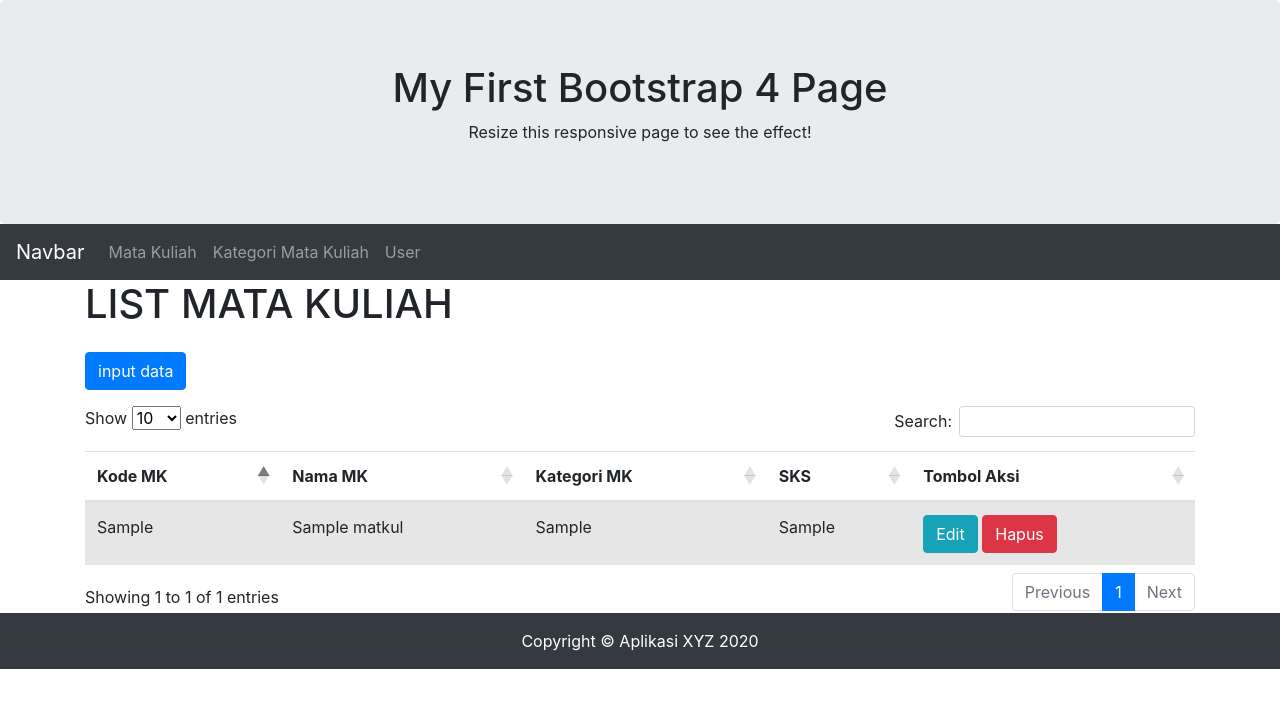
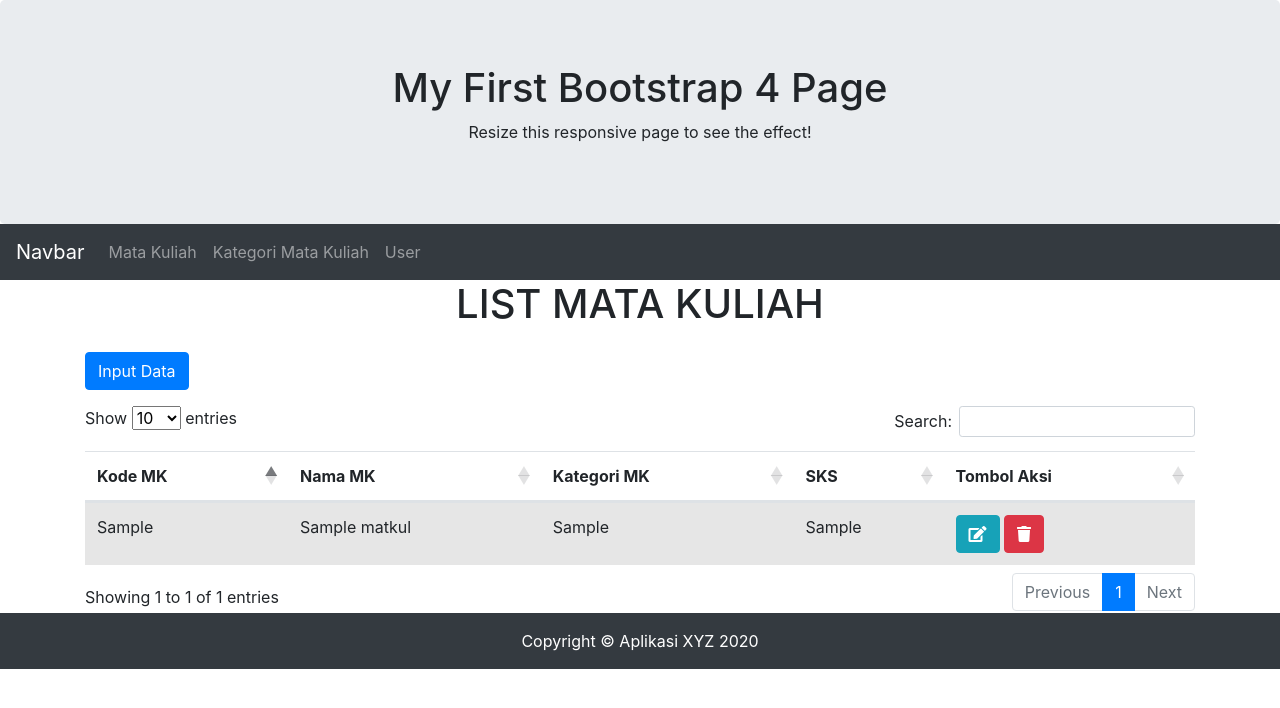
Before and after one commit to Dickyprg/pemrograman-web, a PHP site: page /pertemuan6/listmatakuliah.php in a window 1280 px wide. Shown: the top 708 px of the page. Run offline with PHP 8.4, Linux system fonts and the light colour scheme; tables that the repository leaves empty or names only in its code hold one stand-in row (values such as "Sample post"); some libraries are stand-ins or nearby versions.

Commit message:
Update Pertemuan6

```diff
--- a/pertemuan4/pertemuan6/footer.php
+++ b/pertemuan4/pertemuan6/footer.php
@@ -1,7 +1,7 @@
 <div class="container-fluid bg-dark text-white text-center p-3 n-2">
     <div class="row">
         <div class="col-md-12">
-        Copyright &copy Aplikasi XYZ 2020
+         Copyright &copy Aplikasi XYZ 2020
         </div>
     </div>
 </div>
--- a/pertemuan4/pertemuan6/header.php
+++ b/pertemuan4/pertemuan6/header.php
@@ -31,7 +31,7 @@
   <div class="collapse navbar-collapse" id="collapsibleNavbar">
     <ul class="navbar-nav">
       <li class="nav-item">
-        <a class="nav-link" href="listmatkul.php">Mata Kuliah</a>
+        <a class="nav-link" href="listmatakuliah.php">Mata Kuliah</a>
       </li>
       <li class="nav-item">
         <a class="nav-link" href="listkategori.php">Kategori Mata Kuliah</a>
--- a/pertemuan4/pertemuan6/koneksi.php
+++ b/pertemuan4/pertemuan6/koneksi.php
@@ -3,7 +3,6 @@ $namaserver = "localhost";
 $username = "root";
 $password = "";
 $namaDB = "weblanjut";
-
 //membuat koneksi
 $conn = mysqli_connect($namaserver, $username, $password, $namaDB);
 //cekkoneksi
--- a/pertemuan4/pertemuan6/listkategori.php
+++ b/pertemuan4/pertemuan6/listkategori.php
@@ -8,7 +8,6 @@
     <link rel="stylesheet" href="https://stackpath.bootstrapcdn.com/bootstrap/4.5.2/css/bootstrap.min.css"
     integrity="sha384-JcKb8q3iqJ61gNV9KGb8thSsNjpSL0n8PARn9HuZOnIxN0hoP+VmmDGMN5t9UJ0Z" crossorigin="anonymous">
 </head>
-
 <body>
     <?php
         include_once "header.php";
--- a/pertemuan4/pertemuan6/listmatakuliah.php
+++ b/pertemuan4/pertemuan6/listmatakuliah.php
@@ -1,5 +1,6 @@
 <!DOCTYPE html>
 <html lang="en">
+
 <head>
   <meta charset="UTF-8">
   <meta name="viewport" content="width=device-width, initial-scale=1.0">
@@ -7,7 +8,9 @@
   <!-- CSS only -->
   <link rel="stylesheet" href="https://stackpath.bootstrapcdn.com/bootstrap/4.5.2/css/bootstrap.min.css" integrity="sha384-JcKb8q3iqJ61gNV9KGb8thSsNjpSL0n8PARn9HuZOnIxN0hoP+VmmDGMN5t9UJ0Z" crossorigin="anonymous">
   <link rel="stylesheet" href="https://cdn.datatables.net/1.10.22/css/dataTables.bootstrap4.min.css">
+  <link rel="stylesheet" href="https://use.fontawesome.com/releases/v5.8.2/css/all.css" integrity="sha384-oS3vJWv+0UjzBfQzYUhtDYW+Pj2yciDJxpsK1OYPAYjqT085Qq/1cq5FLXAZQ7Ay" crossorigin="anonymous">
 </head>
+
 <body>
   <?php
   include_once "header.php";
@@ -16,13 +19,12 @@
   <div class="container">
     <div class="row">
       <div class="col-md-12">
-        <h1>LIST MATA KULIAH</h1>
+        <h1 class="text-center">LIST MATA KULIAH</h1>
       </div>
     </div>
-
     <div class="row mb-3 mt-3">
       <div class="col-md-12">
-        <a href="registrasimk2.php" class="btn btn-primary"> input data</a>
+        <a href="registrasimk2.php" class="btn btn-primary">Input Data</a>
       </div>
     </div>
     <div class="row">
@@ -39,23 +41,24 @@
           </thead>
           <tbody>
             <?php
-//buat SQL
+            //buat sql
             $strSQL = "SELECT * FROM matkul";
-$runStrSQL = mysqli_query($conn,$strSQL);
+            $runStrSQL = mysqli_query($conn, $strSQL);
             $jmlRowData = mysqli_num_rows($runStrSQL);
-if($jmlRowData < 0){
+            if ($jmlRowData < 0) {
               echo "<tr><td colspan='4'>Data Tidak Terdapat Dalam Database</td></tr>";
-}else{
-    while($row = mysqli_fetch_assoc($runStrSQL)){
+            } else {
+              while ($row = mysqli_fetch_assoc($runStrSQL)) {
             ?>
                 <tr>
-                    <td><?php echo $row["kodemk"]?></td>
-                    <td><?php echo $row["namamk"]?></td>
-                    <td><?php echo $row["kategori"]?></td>
-                    <td><?php echo $row["sks"]?></td>
+                  <td><?php echo $row["kodemk"] ?></td>
+                  <td><?php echo $row["namamk"] ?></td>
+                  <td><?php echo $row["kategori"] ?></td>
+                  <td><?php echo $row["sks"] ?></td>
                   <td>
-                    <a href="edit_mk2.php?kodemk=<?php echo $row["kodemk"] ?>" class="btn btn-info">Edit</a>
-                    <a href="hapus_mk2.php" class="btn btn-danger">Hapus</a>
+                    <a href="edit_mk2.php?id=<?php echo $row["id"] ?>" class="btn btn-info"> <i class="fa fa-edit"></i></a>
+                    <a href="hapus_mk2.php?id=<?php echo $row["id"] ?>" class="btn btn-danger"> <i class="fa fa-trash"></i></a>
+                  </td>
                 </tr>
             <?php
               }
@@ -72,12 +75,14 @@ if($jmlRowData < 0){
   <!-- JS, Popper.js, and jQuery -->
   <script src="https://code.jquery.com/jquery-3.5.1.slim.min.js" integrity="sha384-DfXdz2htPH0lsSSs5nCTpuj/zy4C+OGpamoFVy38MVBnE+IbbVYUew+OrCXaRkfj" crossorigin="anonymous"></script>
   <script src="https://cdn.jsdelivr.net/npm/popper.js@1.16.1/dist/umd/popper.min.js" integrity="sha384-9/reFTGAW83EW2RDu2S0VKaIzap3H66lZH81PoYlFhbGU+6BZp6G7niu735Sk7lN" crossorigin="anonymous"></script>
+  <script src="https://stackpath.bootstrapcdn.com/bootstrap/4.5.2/js/bootstrap.min.js" integrity="sha384-B4gt1jrGC7Jh4AgTPSdUtOBvfO8shuf57BaghqFfPlYxofvL8/KUEfYiJOMMV+rV" crossorigin="anonymous"></script>
   <script src="https://cdn.datatables.net/1.10.22/js/jquery.dataTables.min.js"></script>
   <script src="https://cdn.datatables.net/1.10.22/js/dataTables.bootstrap4.min.js"></script>
   <script>
     $(document).ready(function() {
       $('#listtable').DataTable();
-    } );
+    });
   </script>
 </body>
+
 </html>
--- a/pertemuan4/pertemuan6/listuser.php
+++ b/pertemuan4/pertemuan6/listuser.php
@@ -19,7 +19,6 @@
             </div>
         </div>
     </div>
-
     <?php
         include_once "footer.php";
     ?>
--- a/pertemuan4/pertemuan6/registrasimk2.php
+++ b/pertemuan4/pertemuan6/registrasimk2.php
@@ -42,7 +42,6 @@
                         <h4 class="modal-title">Konfirmasi Pendaftaran</h4>
                         <button type="button" class="close" data-dismiss="modal">&times;</button>
                     </div>
-
                     <!-- body -->
                     <div class="modal-body">
                         <div class="container">
```
Also changed, not shown: pertemuan4/pertemuan6/edit_mk2.php (+12 -5 lines), pertemuan4/pertemuan6/hapusmk2.php (added, +21 -0 lines), pertemuan4/pertemuan6/prosesedit.php (added, +23 -0 lines). Lines whose indentation alone changed are shown as unchanged.
